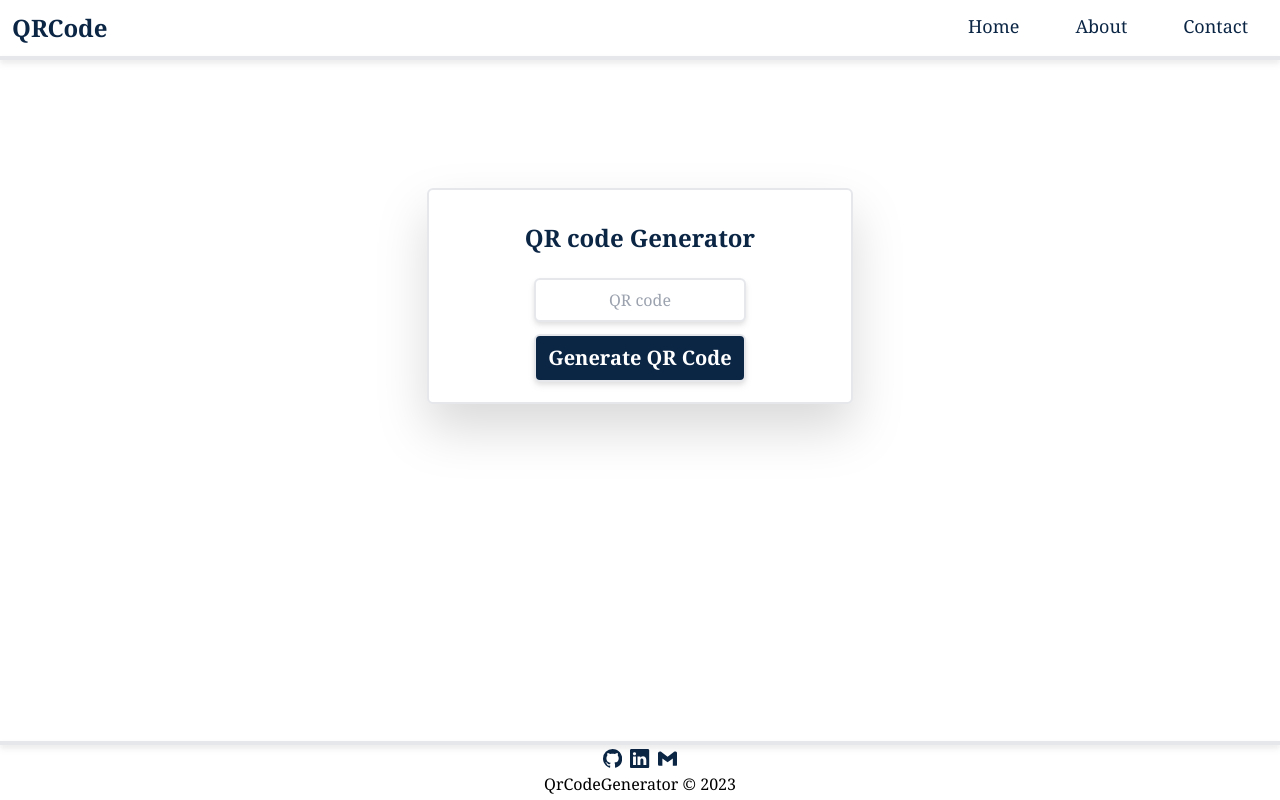
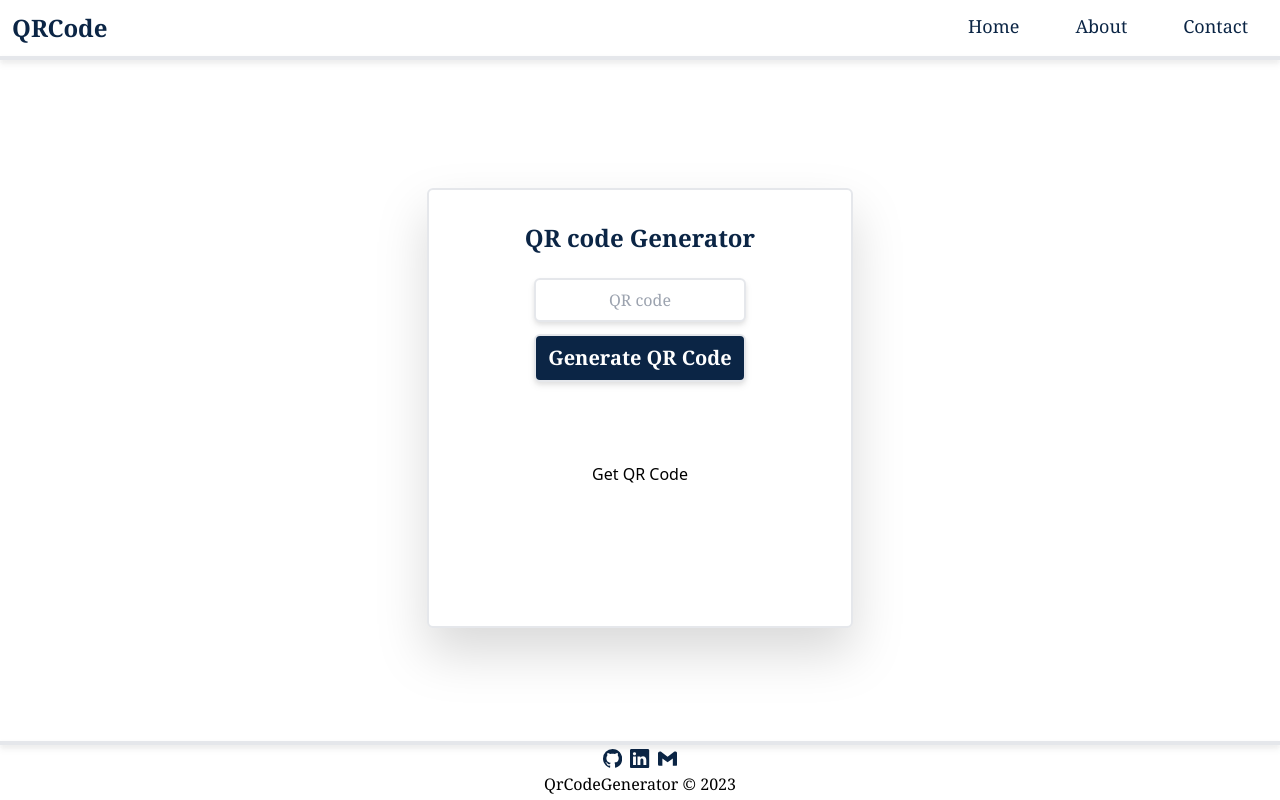
Before and after one commit to Anjali-Singh02/QR-code-generator, a React (Create React App) app: page / in a window 1280 px wide. Built offline with nearby package versions, Linux system fonts and the light colour scheme.

Commit message:
modified css property

```diff
--- a/src/components/Home.js
+++ b/src/components/Home.js
@@ -64,9 +64,9 @@ function Home() {
 			</div>
 
 			{/* Rendering the QR code image if the QR code state is not empty */}
-			{qrCode && (
+			{(qrCode && (
 				<img src={qrCode} alt="QR code" className="h-56 m-auto " />
-			)}
+			)) || <p className="text-center m-20 h-16">Get QR Code</p>}
 		</div>
 	);
 }
```
